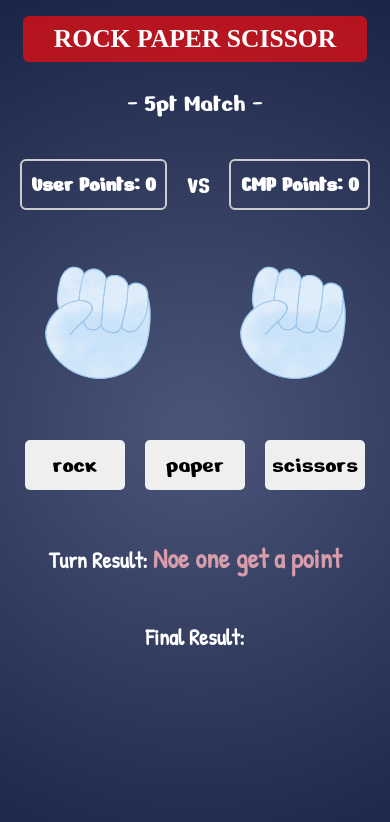
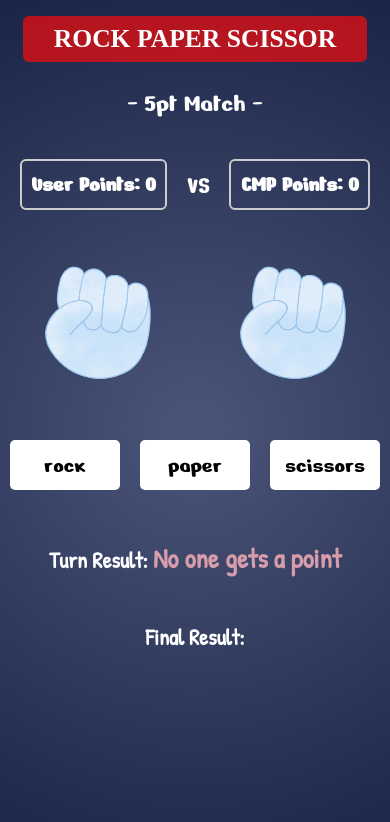
Before and after one commit to Chimoha31/Rock_Paper_Scissors, a React (Create React App) app: page / in a window 390 px wide. Shown: the top 822 px of the page. Built offline with nearby package versions, Linux system fonts and the light colour scheme; a web font is replaced by a local one.

Commit message:
Trying to fix for iphone screen

```diff
--- a/src/App.js
+++ b/src/App.js
@@ -25,7 +25,7 @@ const App = () => {
       ) {
         const addUserPoints = userPoints + 1;
         setUserPoints(addUserPoints);
-        setTurnResult("User got the point!");
+        setTurnResult("User gets a point!");
         if (addUserPoints === 5) {
           setFinalResult("User Wins !");
           setGameReset(true);
@@ -39,7 +39,7 @@ const App = () => {
       ) {
         const addCmpPoints = cmpPoints + 1;
         setCmpPoints(addCmpPoints);
-        setTurnResult("CMP got the point!");
+        setTurnResult("CMP gets a point!");
         if (addCmpPoints === 5) {
           setFinalResult("CMP wins !");
           setGameReset(true);
@@ -50,7 +50,7 @@ const App = () => {
         handsPattern === "paperpaper" ||
         handsPattern === "scissorsscissors"
       ) {
-        setTurnResult("Noe one get a point");
+        setTurnResult("No one gets a point");
       }
     }
     // eslint-disable-next-line
--- a/src/components/styles/HandsButton.scss
+++ b/src/components/styles/HandsButton.scss
@@ -6,13 +6,14 @@
   display: flex;
   justify-content: center;
   & button {
+    background-color: #fff;
     font-family: "Nerko One", cursive;
     margin: 0 10px;
-    width: 100px;
+    width: 150px;
     height: 50px;
     border-radius: 5px;
     border: none;
-    font-size: 1.5rem;
+    font-size: 1.4rem;
     cursor: pointer;
   }
 }
--- a/src/components/styles/ResetButton.scss
+++ b/src/components/styles/ResetButton.scss
@@ -7,12 +7,13 @@
   justify-content: center;
   & button {
     font-family: "Nerko One", cursive;
-    width: 160px;
+    width: 180px;
     height: 50px;
     border-radius: 5px;
     border: none;
     font-size: 1.3rem;
     margin-bottom: 30px;
+    background-color: #fff;
     cursor: pointer;
   }
 }
```
